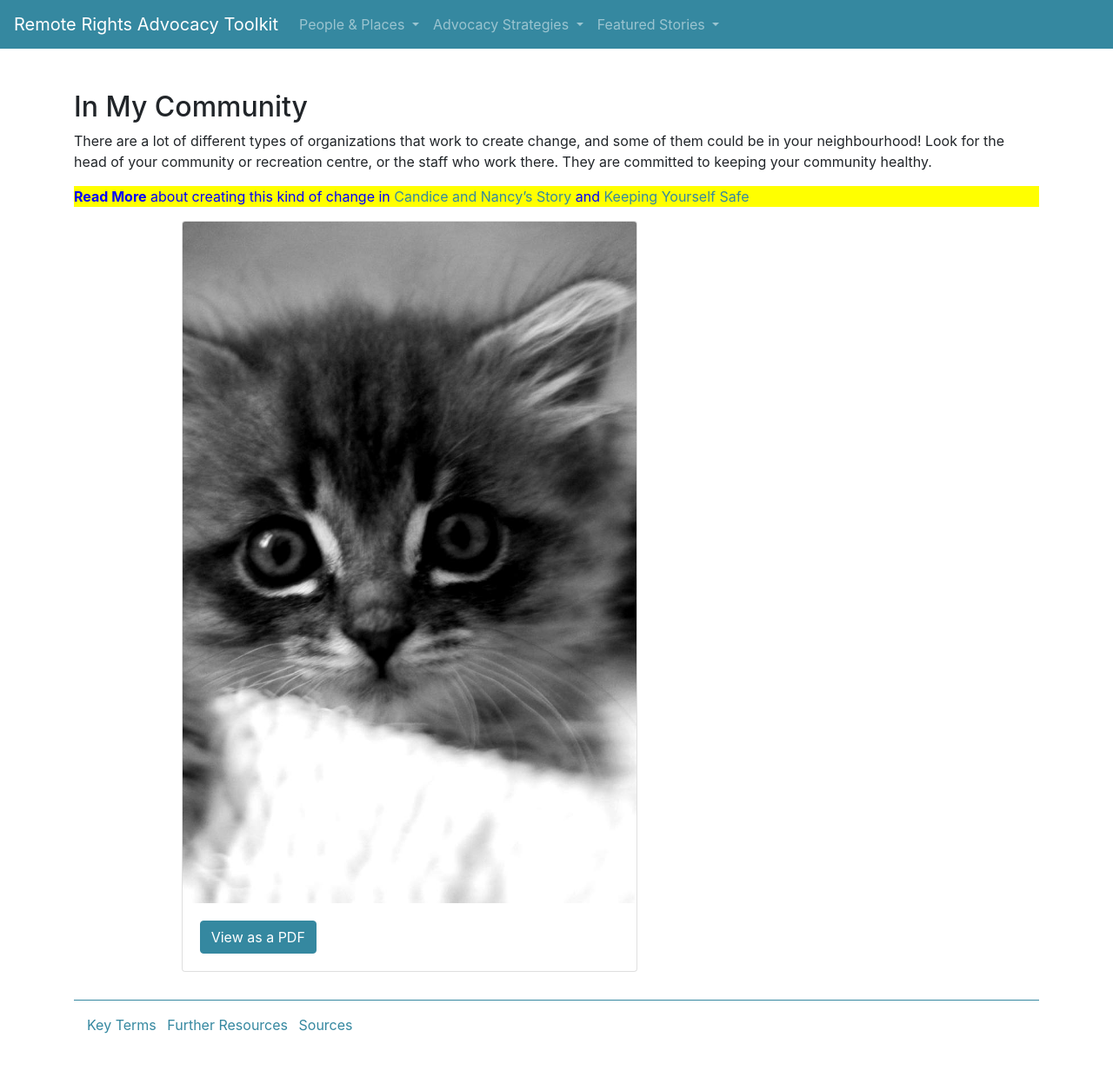
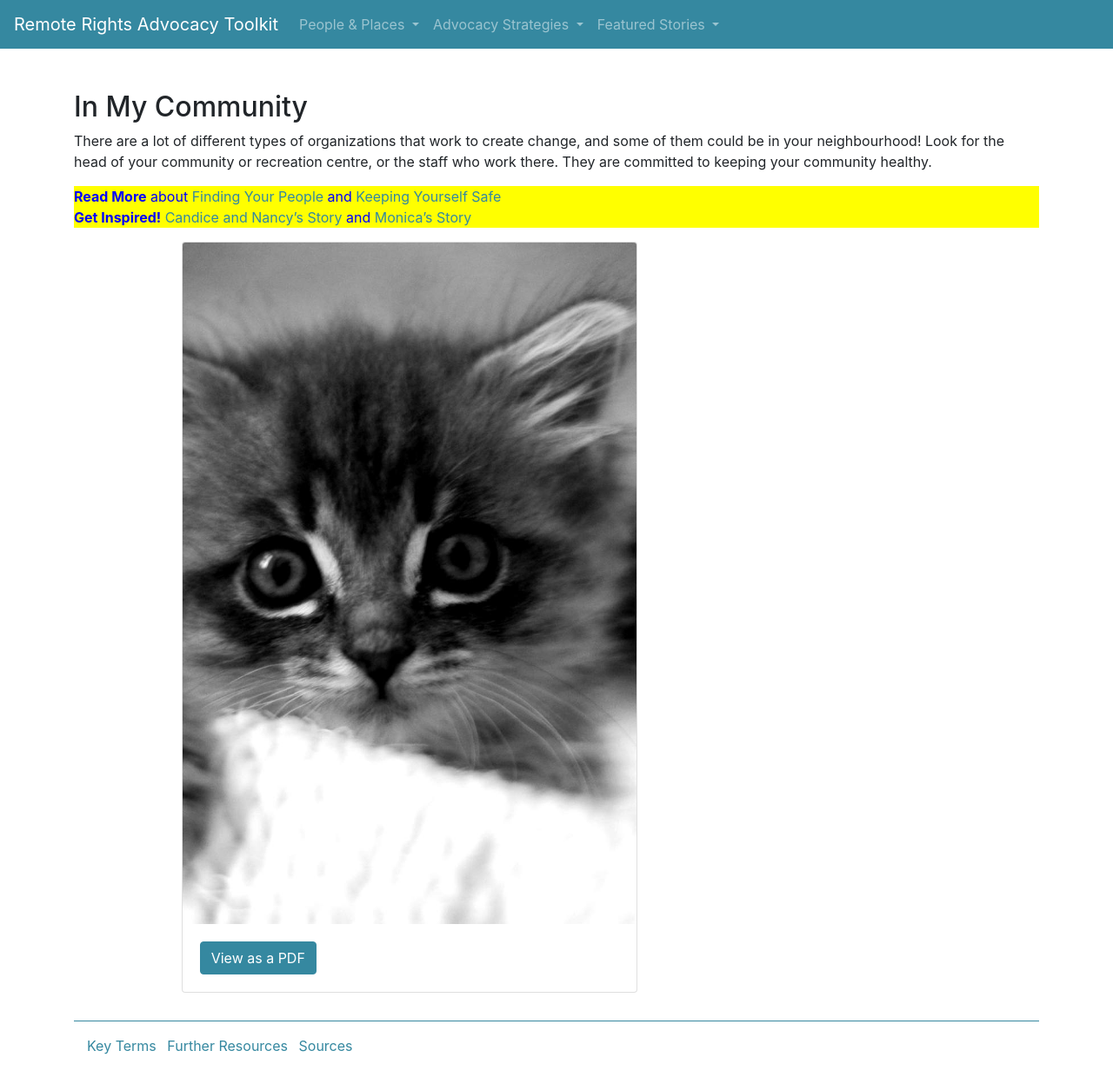
Before and after one commit to remote-rights/remote-rights.github.io, a Jekyll site: the page built from collections/_people-places/in-my-community.md, in a window 1280 px wide. Shown: the whole page at 87% size. Built offline with Jekyll 4.4.1, drawn with Linux system fonts in a browser that asks for light colours; before the commit the page ends 1223 px from its top, so only the background shows below that.

Commit message:
monica-finds people-in community linked

```diff
--- a/collections/_people-places/in-my-community.md
+++ b/collections/_people-places/in-my-community.md
@@ -4,7 +4,8 @@ title: In My Community
 image: "/assets/img/change/in-canada.jpg"
 pdf: "/assets/pdf/change/in-canada.pdf"
 aside_links: |
-  **Read More** about creating this kind of change in [Candice and Nancy's Story](/stories/foxy-smash) and [Keeping Yourself Safe](/strategy/make-sure-you-re-safe)
+  **Read More** about [Finding Your People](/strategy/find-your-people) and [Keeping Yourself Safe](/strategy/make-sure-you-re-safe)<br>
+  **Get Inspired!** [Candice and Nancy's Story](/stories/foxy-smash) and [Monica's Story](/stories/monica-samuel)
 position: 8
 ---
 There are a lot of different types of organizations that work to create change, and some of them could be in your neighbourhood! Look for the head of your community or recreation centre, or the staff who work there. They are committed to keeping your community healthy.
```
Also changed, not shown: collections/_stories/monica-samuel.md (+2 -0 lines), collections/_strategy/find-your-people.md (+2 -0 lines).
